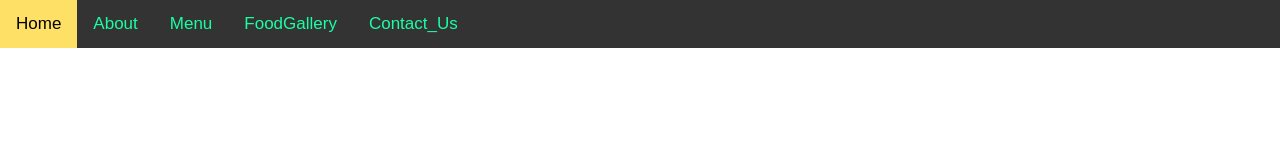
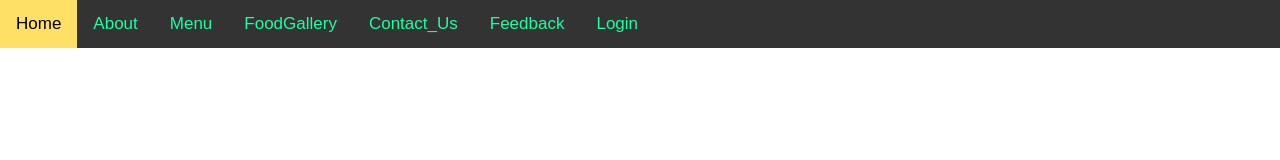
Before and after one commit to Wess16-tech/HotelNavBar, a plain HTML site: page index.html in a window 1280 px wide. Drawn offline with Linux system fonts and the light colour scheme.

Commit message:
add more pages

```diff
--- a/index.html
+++ b/index.html
@@ -36,6 +36,8 @@
         <a href="#">Menu</a>
         <a href="#">FoodGallery</a>
         <a href="#">Contact_Us</a>
+        <a href="#">Feedback</a>
+        <a href="#">Login</a>
     </div>
 </body>
 </html>
```
